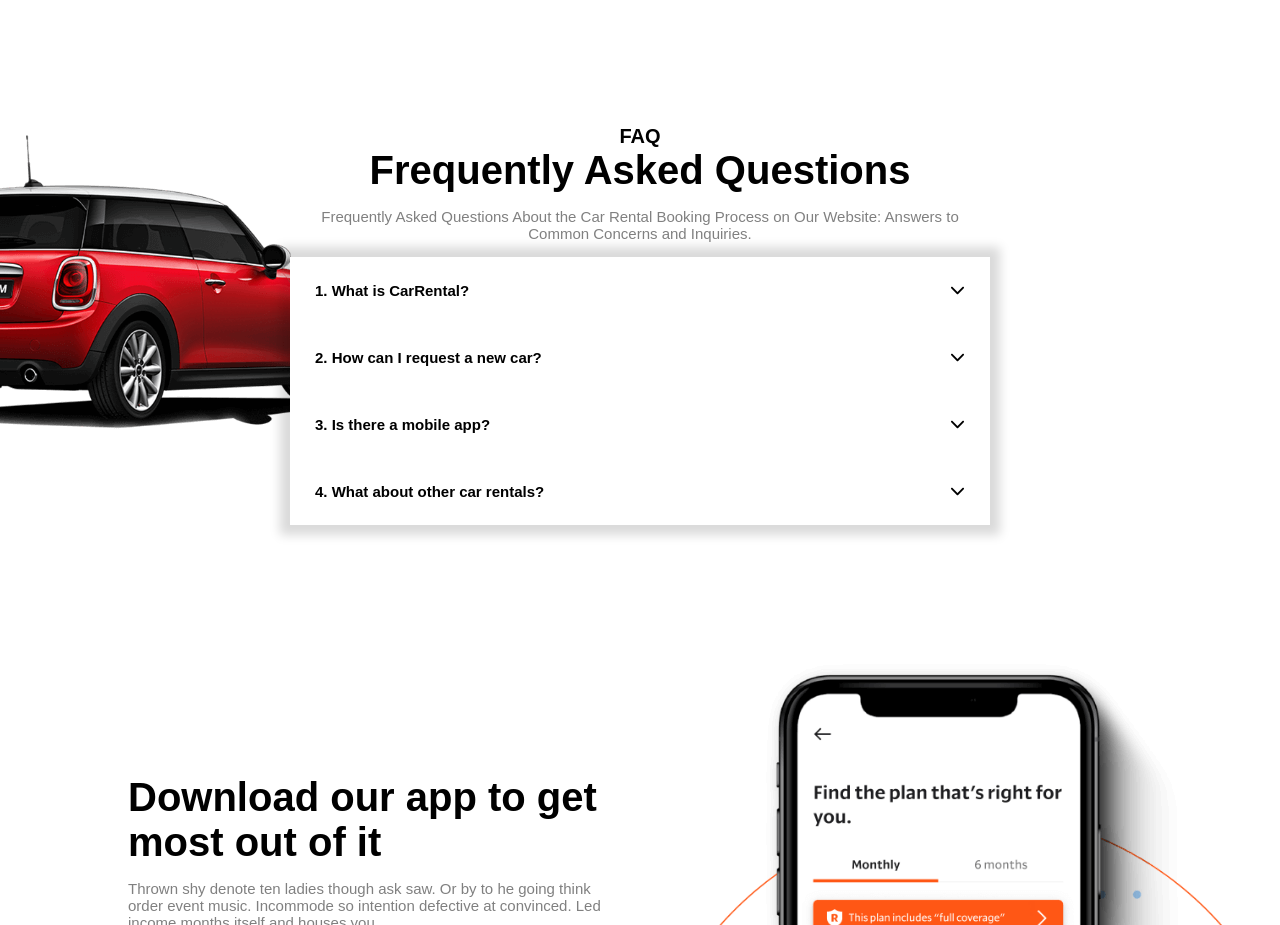
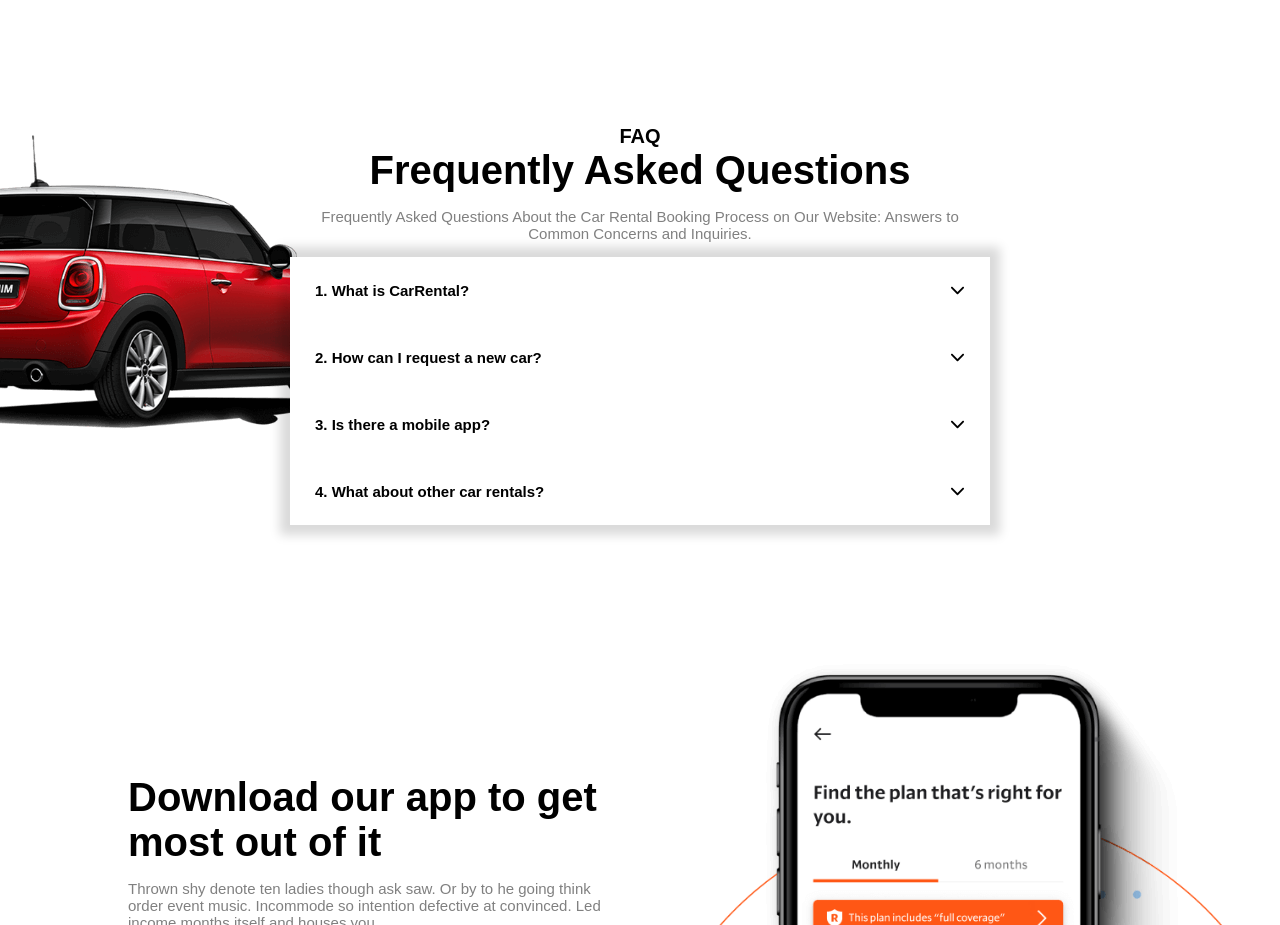
Before and after one commit to BodiaPutiak/CarRental, a React (Vite) app in the folder project/: page / in a window 1280 px wide. Shown: the part 4440-5365 px from the top of the page. Built offline with nearby package versions, Linux system fonts and the light colour scheme.

Commit message:
ui owerflow fixed

```diff
--- a/project/src/components/HomePage/index.scss
+++ b/project/src/components/HomePage/index.scss
@@ -375,12 +375,11 @@ main {
         display: flex;
         flex-direction: column;
         align-items: center;
-        position: relative;
 
         .mini-cooper-bg {
             z-index: -5;
             position: absolute;
-            left: -70px;
+            left: 0px;
         }
 
         .faqs-container {
--- a/project/src/components/Modal/index.scss
+++ b/project/src/components/Modal/index.scss
@@ -9,7 +9,7 @@
     align-items: center;
     justify-content: center;
     background-color: rgba(0, 0, 0, 0.5);
-    z-index: 5;
+    z-index: 10;
     &.show {
         display: flex;
     }
```
